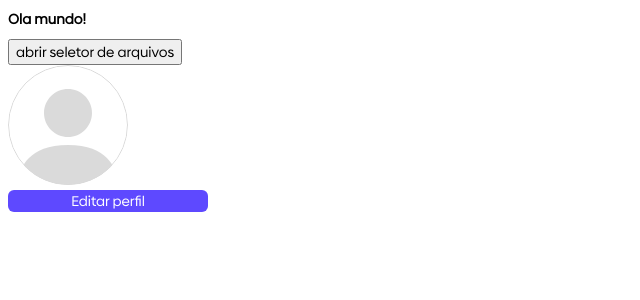
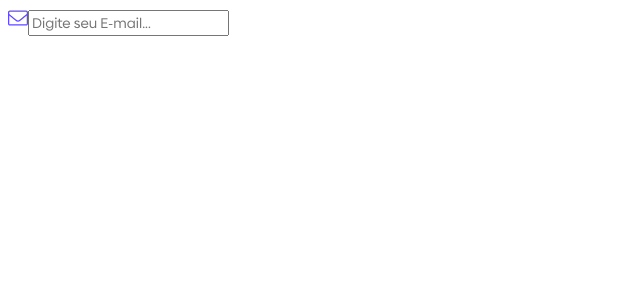
Before and after one commit to lRauane/devagram-react, a Next.js app: page / in a window 1280 px wide. Shown: the top 300 px of the page, without its empty margins (0-640 px from the left). Built offline with nearby package versions, Linux system fonts and the light colour scheme.

Commit message:
Estrutura inicial da tela de login

```diff
--- /dev/null
+++ b/components/InputPublico/index.js
@@ -0,0 +1,30 @@
+import Image from 'next/image'
+
+export default function InputPublico({
+  image,
+  tipo,
+  texto,
+  valor = "",
+  exibirMensagemValidacao = false,
+  mensagemValidacao = "",
+  aoAlterarValor
+}) {
+  return (
+    <div className="container__inputPublico">
+      <div className="input__elementos">
+        <Image
+          src={image}
+          alt="imagem do campo"
+          className="icone__inputPublico"
+          width={20}
+          height={20}
+        />
+        <input type={tipo} placeholder={texto} value={valor} onChange={aoAlterarValor}/>
+      </div>
+
+      {exibirMensagemValidacao && (
+        <p className="MensagemValidacao">{mensagemValidacao}</p>
+      )}
+    </div>
+  );
+}
--- /dev/null
+++ b/components/Login/index.js
@@ -0,0 +1,19 @@
+import InputPublico from "../InputPublico";
+import Envelope from '../../public/Imagens/envelope.svg';
+
+export default function Login() {
+  return (
+    <section className={"login__Section paginaPublica"}>
+      <div className="logo__Container"></div>
+      <div className="conteudo__paginaPublica">
+        <form>
+          <InputPublico
+          image={Envelope}
+          texto="Digite seu E-mail..."
+          tipo="email"
+          aoAlterarValor={() => console.log("Digitando email...")}/>
+        </form>
+      </div>
+    </section>
+  );
+}
--- a/pages/index.js
+++ b/pages/index.js
@@ -1,30 +1,8 @@
-import Button from "../components/Button";
-import Avatar from "../components/Avatar";
-import {UploadImagem} from "../components/UploadImagem";
-import { useState, useRef } from "react";
+import Login from "../components/Login";
 
-export default function Home() {
-  const [imagem, setImagem] = useState(null);
-  const referenciaInput = useRef(null);
+export default function Index() {
 
   return (
-    <>
-      <h1>Ola mundo!</h1>
-      <button onClick={() => referenciaInput?.current?.click()}>abrir seletor de arquivos</button>
-
-      <UploadImagem
-        setImagem={setImagem}
-        imagemPreview={imagem?.preview}
-        aoSetarAReferencia={(ref) => referenciaInput.current = ref}
-      />
-
-      <div style={{width: 200}}>
-        <Avatar />
-        <Button
-          texto={"Editar perfil"}
-          manipularClick={() => console.log("clicou")}
-        />
-      </div>
-    </>
+      <Login />
   )
 }
```
